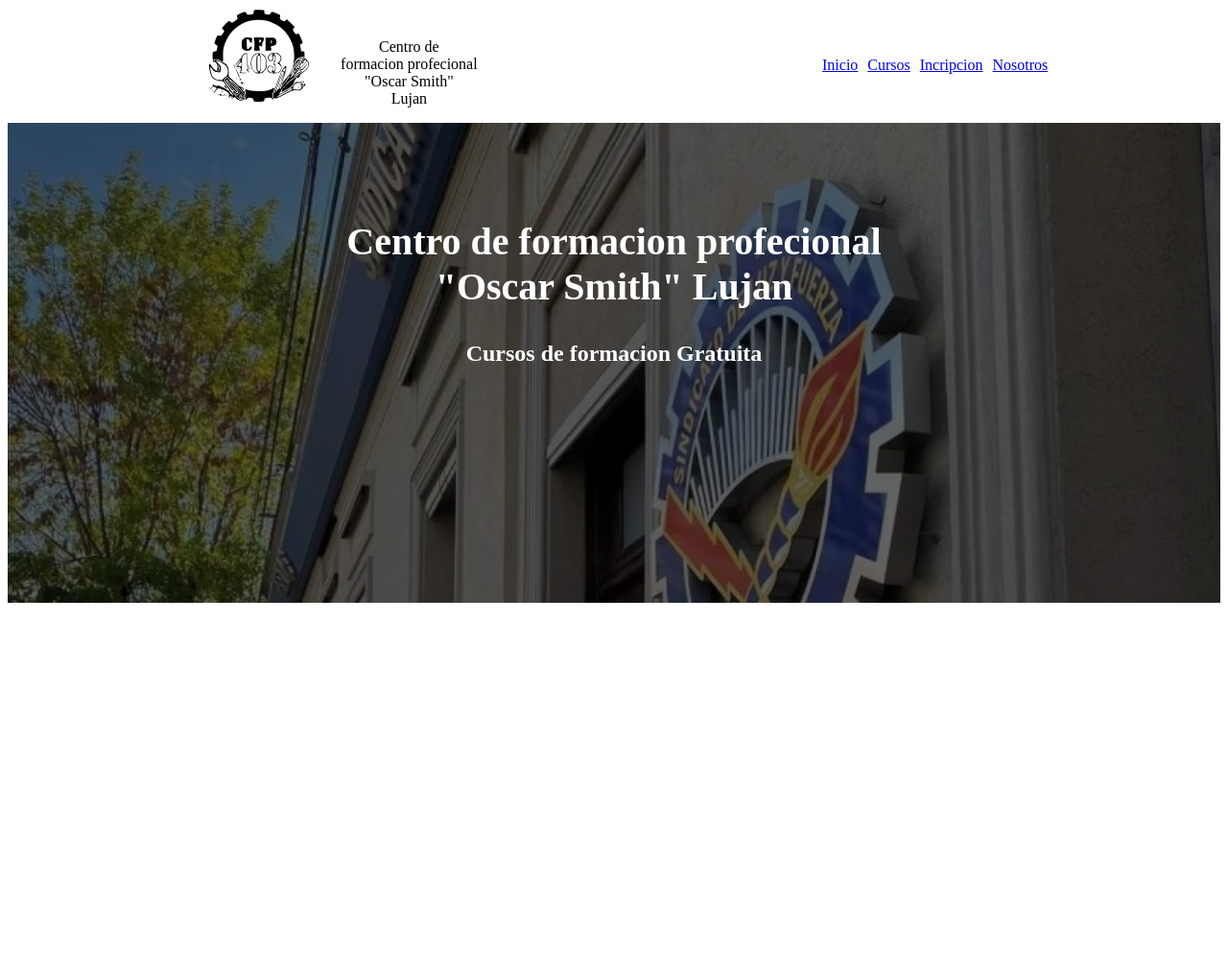
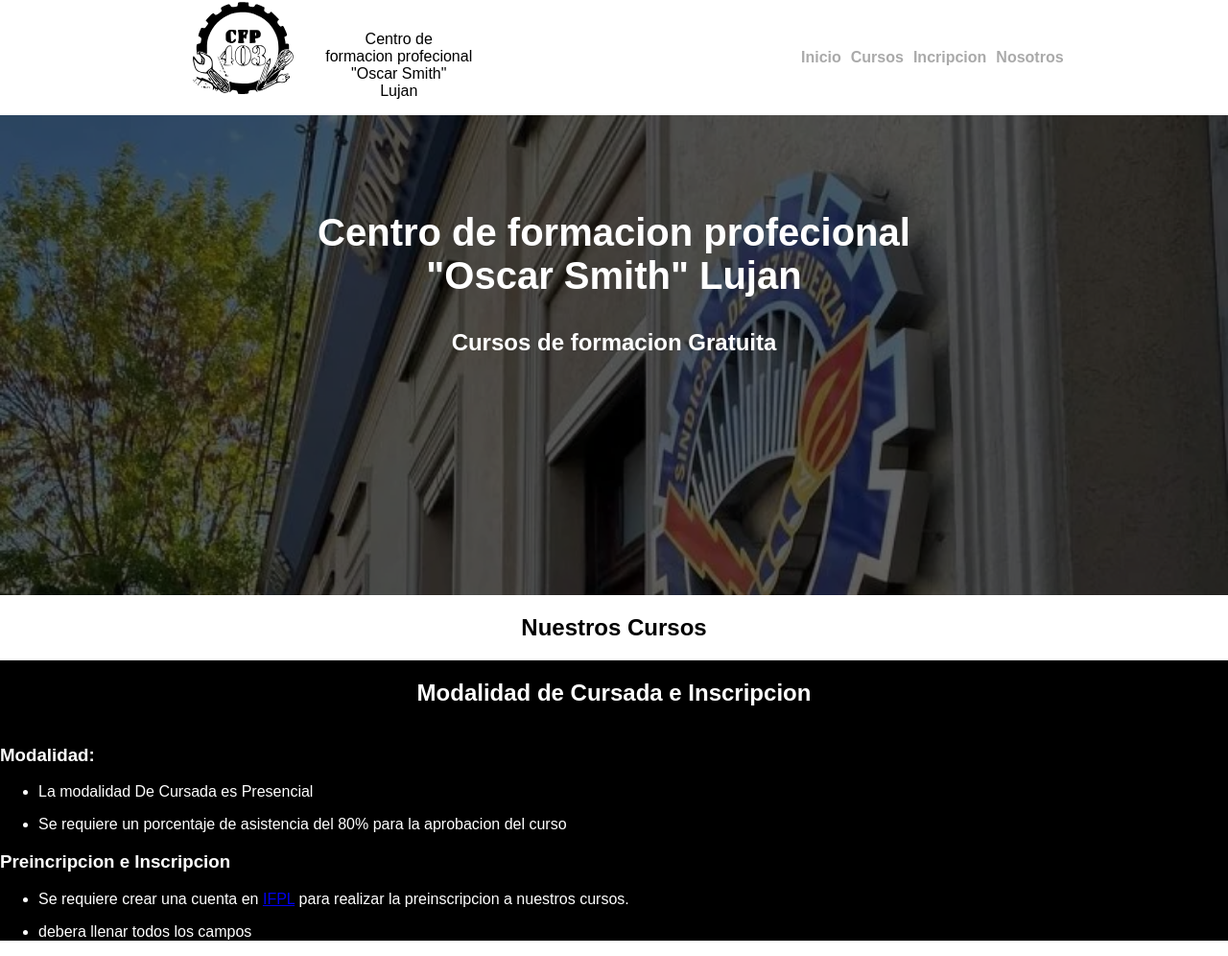
Before and after one commit to lmayor28/CFP403-Lujan, a plain HTML site: page Tomas Garcia/index.html in a window 1280 px wide. Shown: the whole page at 96% size. Before the commit the page ends 800 px from the top, so only its background shows below. Drawn offline with Linux system fonts and the light colour scheme.

Commit message:
se agrego seccion Cursos y Inscripcion

```diff
--- a/Tomas Garcia/animaciones.css
+++ b/Tomas Garcia/animaciones.css
@@ -1,4 +1,4 @@
-@keyframes cambiar-color {
+@keyframes animacion-movimiento {
     0% {
         transform: translateX(0px);
         background-color: green;
@@ -15,13 +15,18 @@
     }
 }
 
-@keyframes cambiar-tamaño {
-
+@keyframes cambiar-color {
+    0% {
+        color: #aaaaaa;
+    }
+    100% {
+        color: #030381;
+    }
 }
 
 .caja-animacion {
     width: 100%;
     height: 100%;
     background-color: green;
-    animation: cambiar-color 2s infinite ease-in-out;
+    animation: animacion-movimiento 2s infinite ease-in-out;
 }
--- a/Tomas Garcia/index.css
+++ b/Tomas Garcia/index.css
@@ -13,6 +13,9 @@ html {
  }
   body {
     font-size: 1.6rem;
+    font-family: sans-serif;
+    margin: 0;
+    padding: 0;
 }
 
 /* HEADER---------------------------------------------------------------- */
@@ -35,6 +38,17 @@ header nav {
 
 header img {
     height: 100px;
+}
+
+nav a {
+    text-decoration: none;
+    font-weight: bold;
+    color: #aaaaaa;
+}
+
+nav a:hover {
+    color: var(--azul);
+    animation: cambiar-color 0.3s ease-in-out;
 }
 
 /* bg-imagen */
@@ -68,4 +82,18 @@ h1 {
     text-align: center;
 }
 
-/* */
+/* CURSOS */
+
+h2 {
+    text-align: center;
+}
+
+/* INSCRIPCION */
+
+.inscripcion h2 {
+    padding: 2rem;
+}
+.inscripcion {
+    background-color: #000;
+    color: #fff;
+}
--- a/Tomas Garcia/index.html
+++ b/Tomas Garcia/index.html
@@ -15,8 +15,8 @@
         </div>
         <nav>
             <a href="#">Inicio</a>
-            <a href="#">Cursos</a>
-            <a href="#">Incripcion</a>
+            <a href="#cursos">Cursos</a>
+            <a href="#inscripcion">Incripcion</a>
             <a href="#">Nosotros</a>
         </nav>
     </header>
@@ -28,6 +28,31 @@
             </div>
         </div>
     </section>
+    <section class="cursos">
+        <h2>Nuestros Cursos</h2>
+
+    </section>
+    <section class="inscripcion">
+        <h2>Modalidad de Cursada e Inscripcion</h2>
+        <h3>Modalidad:</h3>
+        <ul>
+            <li>
+                <p>La modalidad De Cursada es Presencial</p>
+            </li>
+            <li>
+                <p>Se requiere un porcentaje de asistencia del 80% para la aprobacion del curso</p>
+            </li>
+        </ul>
+        <h3>Preincripcion e Inscripcion</h3>
+        <ul>
+            <li>
+                <p>Se requiere crear una cuenta en <a href="https://cursosipfl.trabajo.gba.gob.ar/register" target="_blank">IFPL</a> para realizar la preinscripcion a nuestros cursos.</p>
+            </li>
+            <li>
+                <p>debera llenar todos los campos </p>
+            </li>
+        </ul>
+    </section>
 
     <!-- <section>
         <div class="caja-animacion">
```
